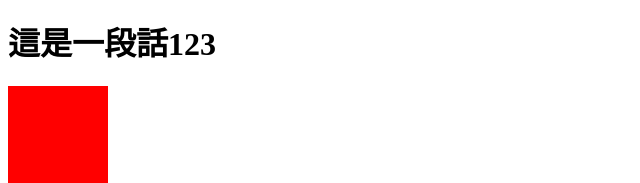
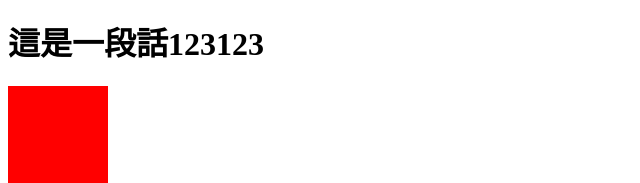
Before and after one commit to Kevinnnnnnnnnnnnnn/test, a plain HTML site: page index.html in a window 1280 px wide. Shown: the part 211-394 px from the top of the page, 0-640 px from the left. Drawn offline with Linux system fonts and the light colour scheme.

Commit message:
Update 2021-07-13T09:51:51.745Z

```diff
--- a/index.html
+++ b/index.html
@@ -16,7 +16,7 @@
 
 
 <h1>
-  這是一段話123
+  這是一段話123123
 </h1>
 
 <div class="box"></div>
```
